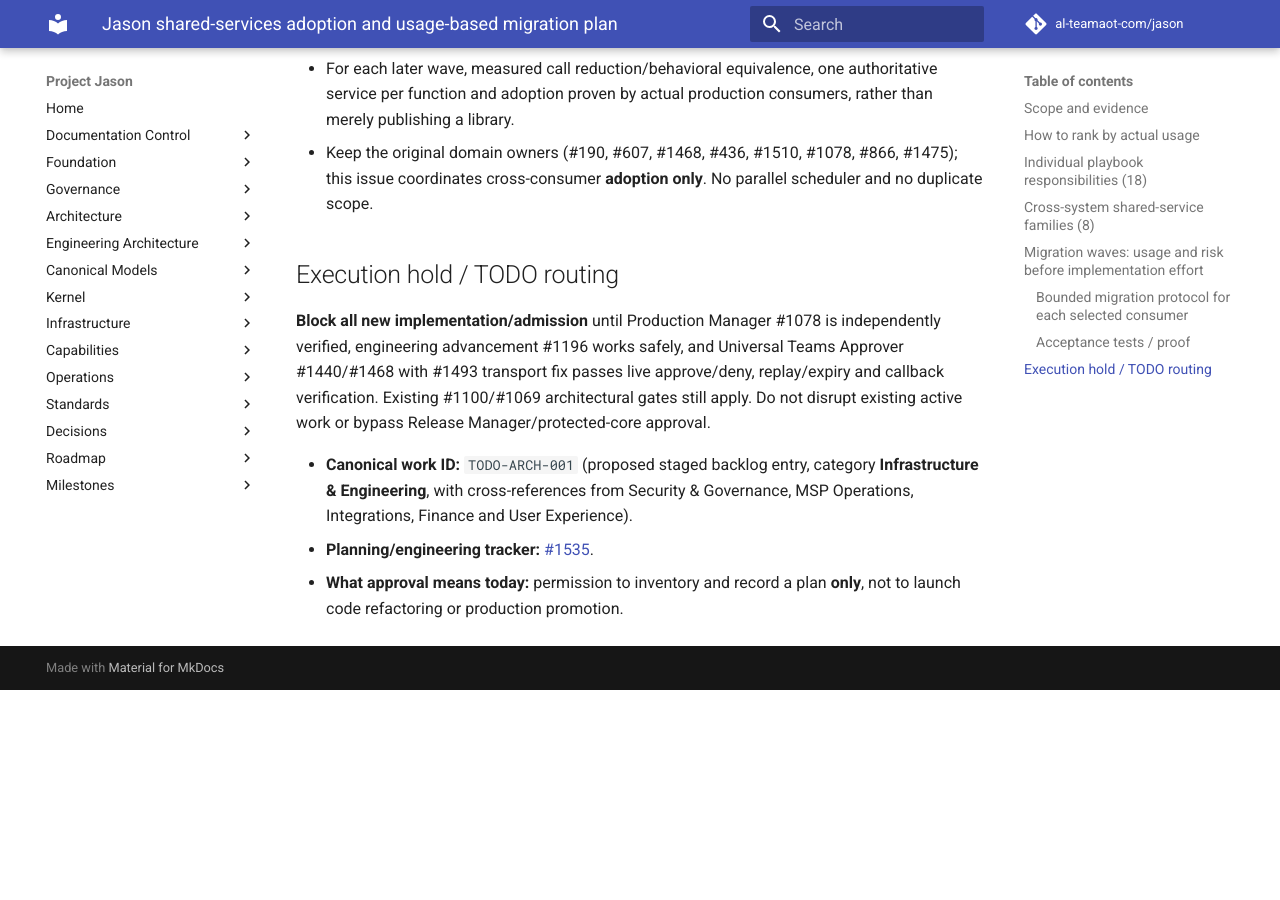
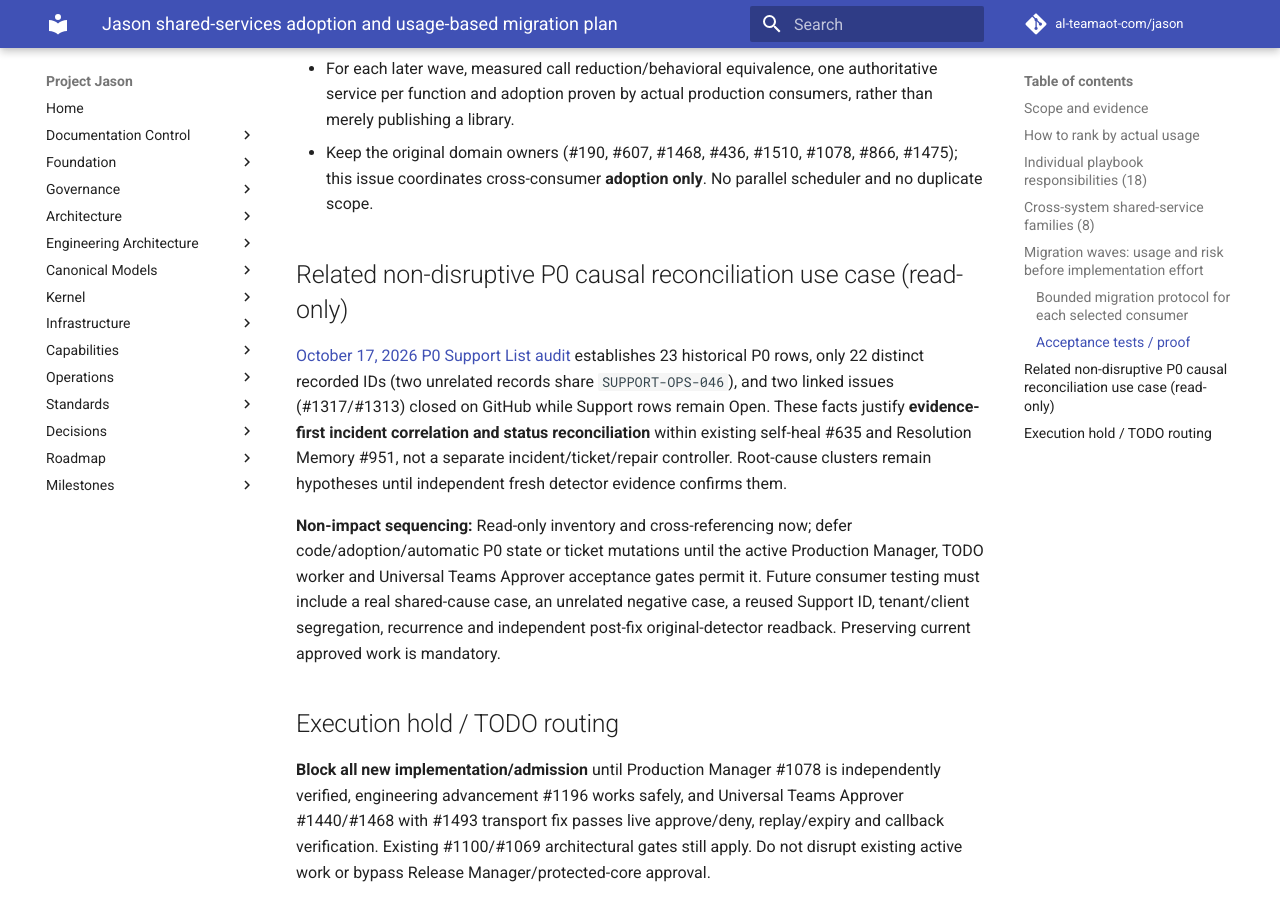
Before and after one commit to al-teamaot-com/jason, an MkDocs documentation site: the page built from docs/architecture/Jason-Shared-Services-Usage-Audit-and-Adoption-Plan-2026-10-17.md, in a window 1280 px wide and 900 px high, scrolled down 7078 px. Built offline with MkDocs 1.6.1 and Material for MkDocs 9.7.7, drawn with Linux system fonts in a browser that asks for light colours; comment, search, counter and statistics services are not loaded; before the commit the page ends 7768 px from its top, so only the background shows below that.

Commit message:
docs: add read-only P0 causal-reconciliation example to shared-services audit

```diff
--- a/docs/architecture/Jason-Shared-Services-Usage-Audit-and-Adoption-Plan-2026-10-17.md
+++ b/docs/architecture/Jason-Shared-Services-Usage-Audit-and-Adoption-Plan-2026-10-17.md
@@ -83,6 +83,12 @@ Priority among *eligible* work should reflect **breadth of use, frequency, secur
 - For each later wave, measured call reduction/behavioral equivalence, one authoritative service per function and adoption proven by actual production consumers, rather than merely publishing a library.
 - Keep the original domain owners (#190, #607, #1468, #436, #1510, #1078, #866, #1475); this issue coordinates cross-consumer **adoption only**. No parallel scheduler and no duplicate scope.
 
+## Related non-disruptive P0 causal reconciliation use case (read-only)
+
+[October 17, 2026 P0 Support List audit](../operations/Jason-P0-Incident-Correlation-Read-Only-Audit-2026-10-17.md) establishes 23 historical P0 rows, only 22 distinct recorded IDs (two unrelated records share `SUPPORT-OPS-046`), and two linked issues (#1317/#1313) closed on GitHub while Support rows remain Open. These facts justify **evidence-first incident correlation and status reconciliation** within existing self-heal #635 and Resolution Memory #951, not a separate incident/ticket/repair controller. Root-cause clusters remain hypotheses until independent fresh detector evidence confirms them.
+
+**Non-impact sequencing:** Read-only inventory and cross-referencing now; defer code/adoption/automatic P0 state or ticket mutations until the active Production Manager, TODO worker and Universal Teams Approver acceptance gates permit it. Future consumer testing must include a real shared-cause case, an unrelated negative case, a reused Support ID, tenant/client segregation, recurrence and independent post-fix original-detector readback. Preserving current approved work is mandatory.
+
 ## Execution hold / TODO routing
 
 **Block all new implementation/admission** until Production Manager #1078 is independently verified, engineering advancement #1196 works safely, and Universal Teams Approver #1440/#1468 with #1493 transport fix passes live approve/deny, replay/expiry and callback verification. Existing #1100/#1069 architectural gates still apply. Do not disrupt existing active work or bypass Release Manager/protected-core approval.
```
